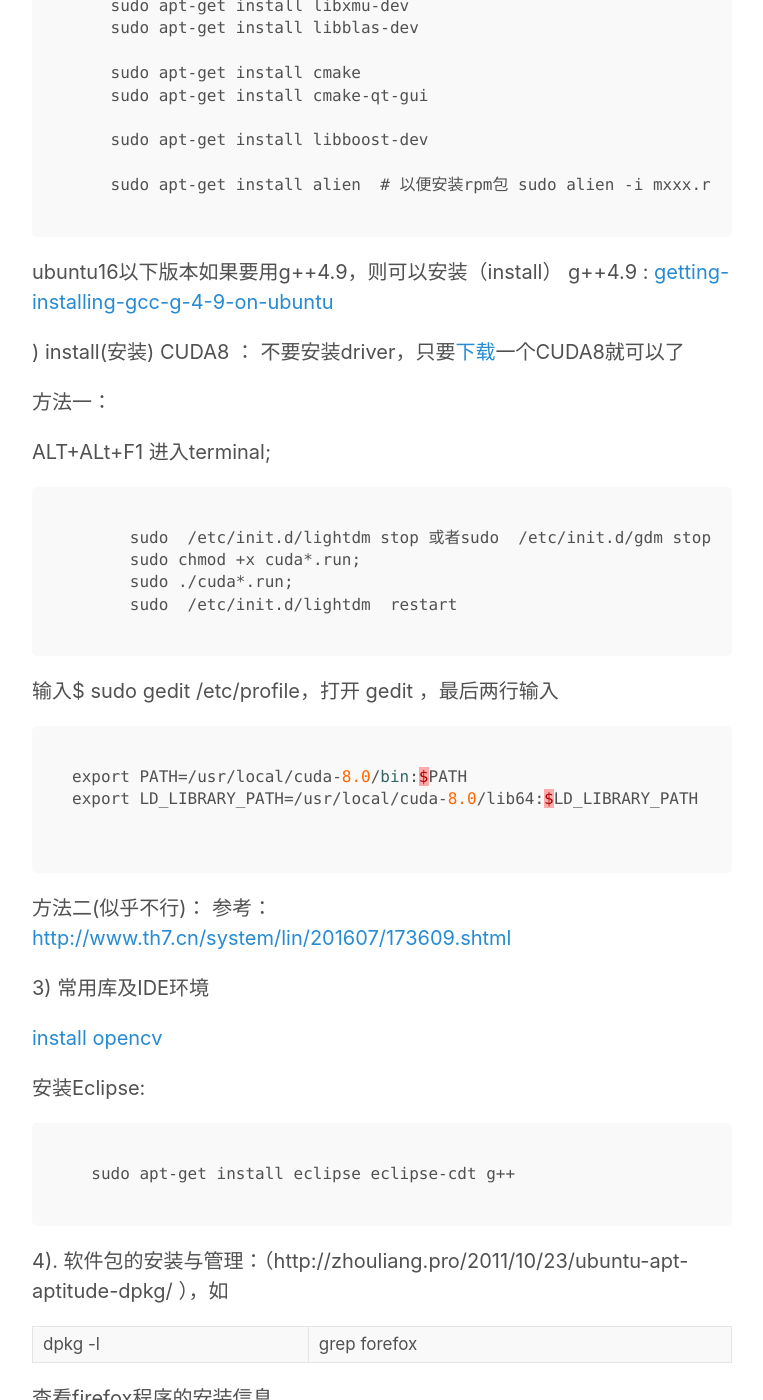
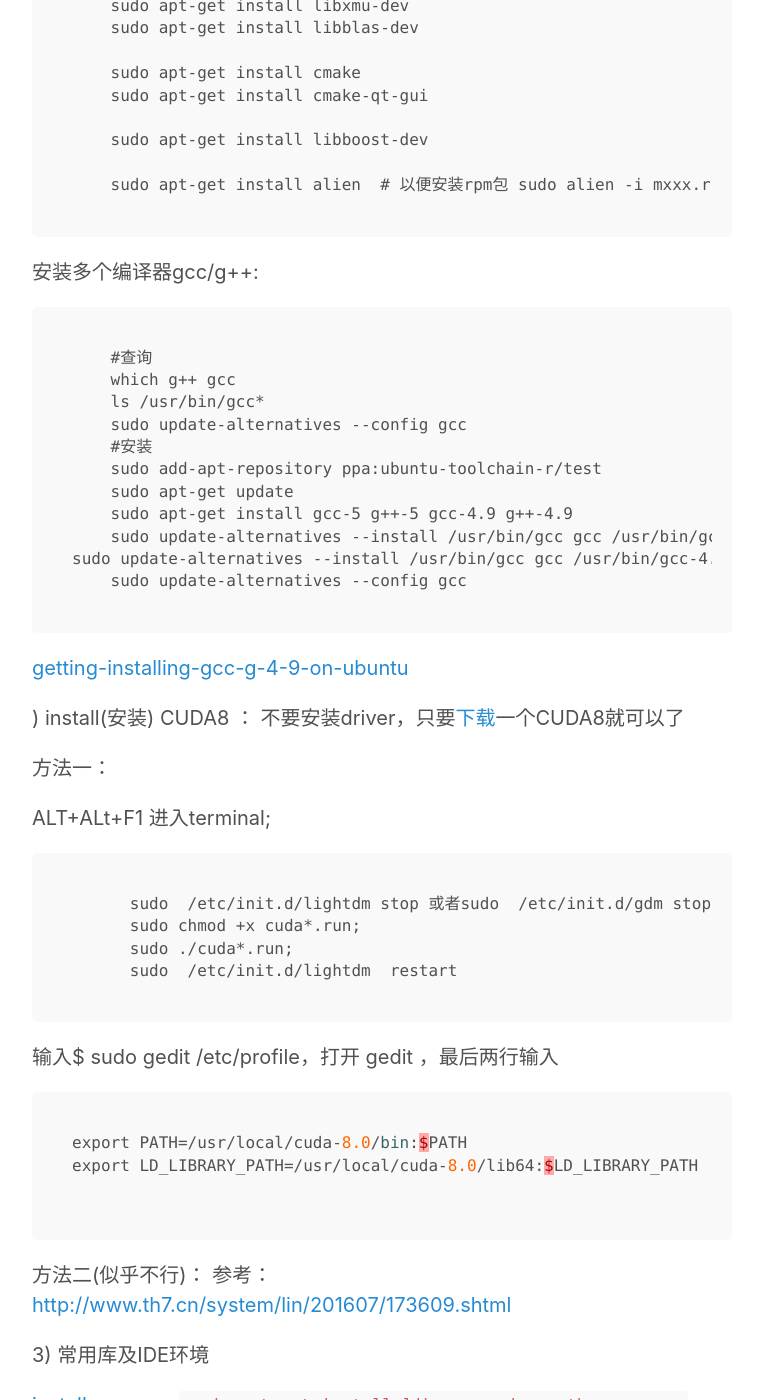
Before and after one commit to hwdong/hwdong-old.github.io, a Jekyll site: the page built from _posts/2017-01-01-install ubuntu on windows.md, in a window 1280 px wide and 1400 px high, scrolled down 2996 px. Shown: the whole window, without its empty margins (258-1021 px from the left). Built offline with Jekyll 4.4.1, drawn with Linux system fonts in a browser that asks for light colours; comment, search, counter and statistics services are not loaded; some of the changed text lies outside the part shown.

Commit message:
2017-01-03

````diff
--- a/_posts/2017-01-01-install ubuntu on windows.md
+++ b/_posts/2017-01-01-install ubuntu on windows.md
@@ -96,7 +96,21 @@ d） 200M             logical ( 即逻辑分分区)            ext4
     sudo apt-get install alien  # 以便安装rpm包 sudo alien -i mxxx.rpm
 ```
 
-ubuntu16以下版本如果要用g++4.9，则可以安装（install） g++4.9 :
+安装多个编译器gcc/g++:
+```
+    #查询
+    which g++ gcc
+    ls /usr/bin/gcc*
+    sudo update-alternatives --config gcc
+    #安装
+    sudo add-apt-repository ppa:ubuntu-toolchain-r/test
+    sudo apt-get update
+    sudo apt-get install gcc-5 g++-5 gcc-4.9 g++-4.9
+    sudo update-alternatives --install /usr/bin/gcc gcc /usr/bin/gcc-5 60 --slave /usr/bin/g++ g++ /usr/bin/g++-5
+sudo update-alternatives --install /usr/bin/gcc gcc /usr/bin/gcc-4.9 40 --slave /usr/bin/g++ g++ /usr/bin/g++-4.9
+    sudo update-alternatives --config gcc
+```
+
 [getting-installing-gcc-g-4-9-on-ubuntu](http://askubuntu.com/questions/428198/getting-installing-gcc-g-4-9-on-ubuntu)
 
 ) install(安装)  CUDA8 ：
@@ -126,7 +140,8 @@ export LD_LIBRARY_PATH=/usr/local/cuda-8.0/lib64:$LD_LIBRARY_PATH
 
 3) 常用库及IDE环境
 
- [install opencv](http://milq.github.io/install-opencv-ubuntu-debian/)
+ [install opencv](http://milq.github.io/install-opencv-ubuntu-debian/) :
+ ```sudo apt-get install libopencv-dev python-opencv```
 
   安装Eclipse:
 ```
@@ -146,3 +161,5 @@ export LD_LIBRARY_PATH=/usr/local/cuda-8.0/lib64:$LD_LIBRARY_PATH
 开机启动某应用程序：点击Windows按键，输入Startup，可打开启动应用程序，在其中可以添加开机启动项。
 
 Chrome里打开下载续传功能：chrome://flags
+
+众所周知原因gti clone很慢，会出错，如'error: RPC failed:...', 可输入如下命令：git config --global http.postBuffer 524288000
````
